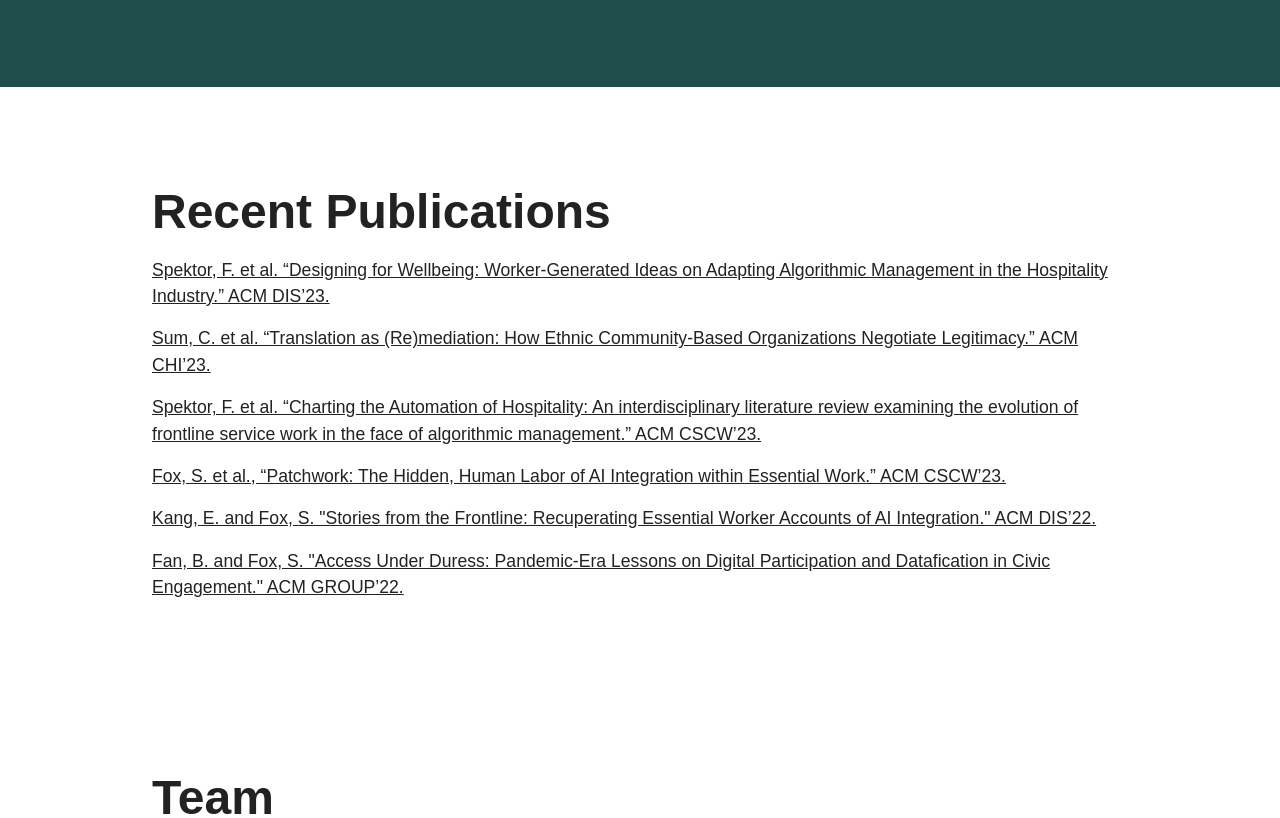
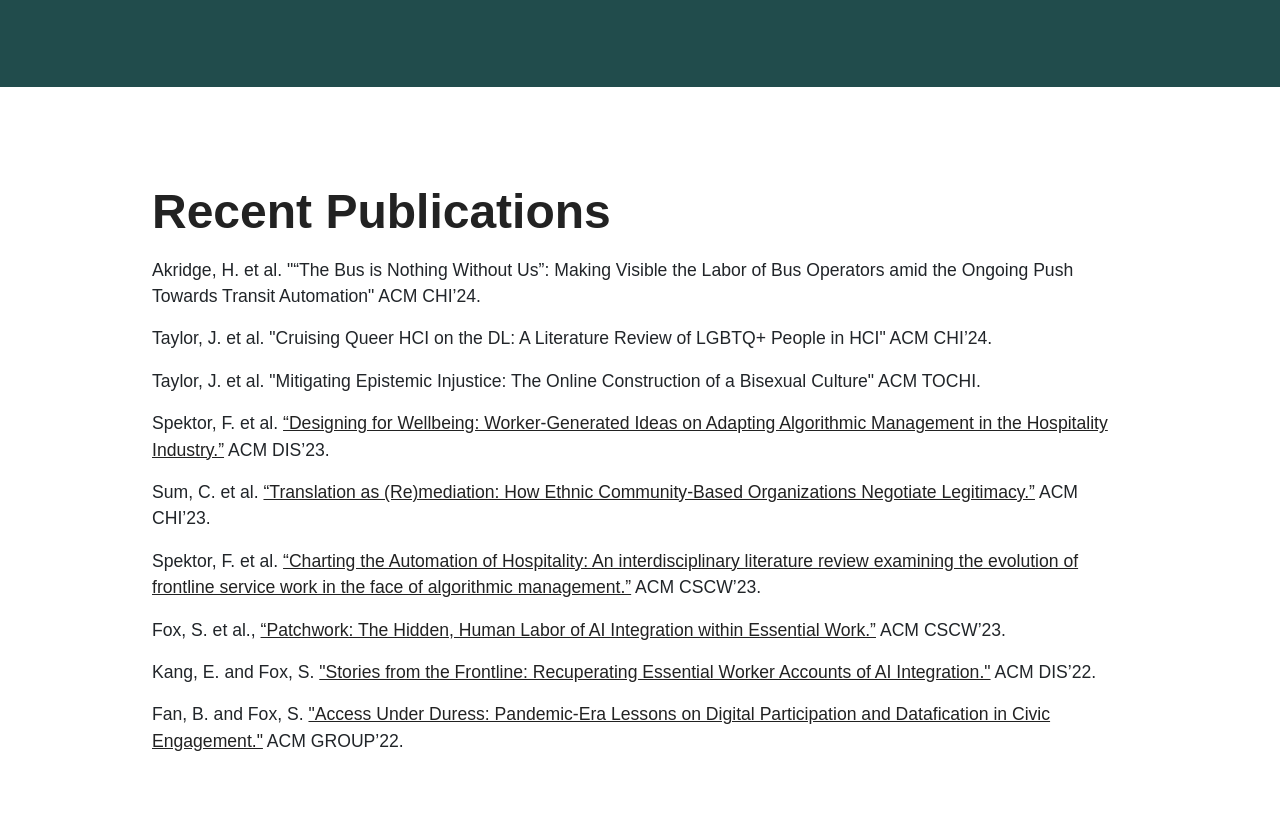
Before and after one commit to techsolidaritylab/site, a Jekyll site: the page built from index.html, in a window 1280 px wide and 900 px high, scrolled down 1131 px, cut to the strip 0-818 px from the top of the window. Built offline with Jekyll 4.4.1, drawn with Linux system fonts in a browser that asks for light colours; nearby versions of some CDN libraries; some web fonts are replaced.

Commit message:
Update publications.html

```diff
--- a/_includes/publications.html
+++ b/_includes/publications.html
@@ -4,12 +4,15 @@
         <div class="row mb-2">
             <div class="col">
                 <ul class="px-0 list-unstyled">
-                    <li class="mb-3"><a href="/assets/pdfs/Spektor et al-Designing_for_Wellbeing_DIS23.pdf">Spektor, F. et al. “Designing for Wellbeing: Worker-Generated Ideas on Adapting Algorithmic Management in the Hospitality Industry.” ACM DIS’23.</a></li>
-                    <li class="mb-3"><a href="/assets/pdfs/Sum et al. - Translation as (Re)mediation - CHI 2023.pdf">Sum, C. et al. “Translation as (Re)mediation: How Ethnic Community-Based Organizations Negotiate Legitimacy.” ACM CHI’23.</a></li>
-                    <li class="mb-3"><a href="/assets/pdfs/Spektor et al. - Charting the Automation of Hospitality - CSCW 2023.pdf">Spektor, F. et al. “Charting the Automation of Hospitality: An interdisciplinary literature review examining the evolution of frontline service work in the face of algorithmic management.” ACM CSCW’23.</a></li>
-                    <li class="mb-3"><a href="/assets/pdfs/Fox et al. - Patchwork - CSCW 2023.pdf">Fox, S. et al., “Patchwork: The Hidden, Human Labor of AI Integration within Essential Work.” ACM CSCW’23.</a></li>
-                    <li class="mb-3"><a href="/assets/pdfs/Kang and Fox - Stories from the Frontline - DIS 2022.pdf">Kang, E. and Fox, S. "Stories from the Frontline: Recuperating Essential Worker Accounts of AI Integration." ACM DIS’22.</a></li>
-                    <li class="mb-3"><a href="/assets/pdfs/Fan and Fox - Access Under Duress - GROUP 2022.pdf">Fan, B. and Fox, S. "Access Under Duress: Pandemic-Era Lessons on Digital Participation and Datafication in Civic Engagement." ACM GROUP’22.</a></li>
+                    <li class="mb-3">Akridge, H. et al. "“The Bus is Nothing Without Us”: Making Visible the Labor of Bus Operators amid the Ongoing Push Towards Transit Automation" ACM CHI’24.</li>
+                    <li class="mb-3">Taylor, J. et al. "Cruising Queer HCI on the DL: A Literature Review of LGBTQ+ People in HCI" ACM CHI’24.</li>
+                    <li class="mb-3">Taylor, J. et al. "Mitigating Epistemic Injustice: The Online Construction of a Bisexual Culture" ACM TOCHI.</li>
+                    <li class="mb-3">Spektor, F. et al. <a href="/assets/pdfs/Spektor et al-Designing_for_Wellbeing_DIS23.pdf">“Designing for Wellbeing: Worker-Generated Ideas on Adapting Algorithmic Management in the Hospitality Industry.”</a> ACM DIS’23.</li>
+                    <li class="mb-3">Sum, C. et al. <a href="/assets/pdfs/Sum et al. - Translation as (Re)mediation - CHI 2023.pdf">“Translation as (Re)mediation: How Ethnic Community-Based Organizations Negotiate Legitimacy.”</a> ACM CHI’23.</li>
+                    <li class="mb-3">Spektor, F. et al. <a href="/assets/pdfs/Spektor et al. - Charting the Automation of Hospitality - CSCW 2023.pdf">“Charting the Automation of Hospitality: An interdisciplinary literature review examining the evolution of frontline service work in the face of algorithmic management.”</a> ACM CSCW’23.</li>
+                    <li class="mb-3">Fox, S. et al., <a href="/assets/pdfs/Fox et al. - Patchwork - CSCW 2023.pdf">“Patchwork: The Hidden, Human Labor of AI Integration within Essential Work.”</a> ACM CSCW’23.</li>
+                    <li class="mb-3">Kang, E. and Fox, S. <a href="/assets/pdfs/Kang and Fox - Stories from the Frontline - DIS 2022.pdf">"Stories from the Frontline: Recuperating Essential Worker Accounts of AI Integration."</a> ACM DIS’22.</li>
+                    <li class="mb-3">Fan, B. and Fox, S. <a href="/assets/pdfs/Fan and Fox - Access Under Duress - GROUP 2022.pdf">"Access Under Duress: Pandemic-Era Lessons on Digital Participation and Datafication in Civic Engagement."</a> ACM GROUP’22.</li>
                 </ul>
             </div>
         </div>
```
